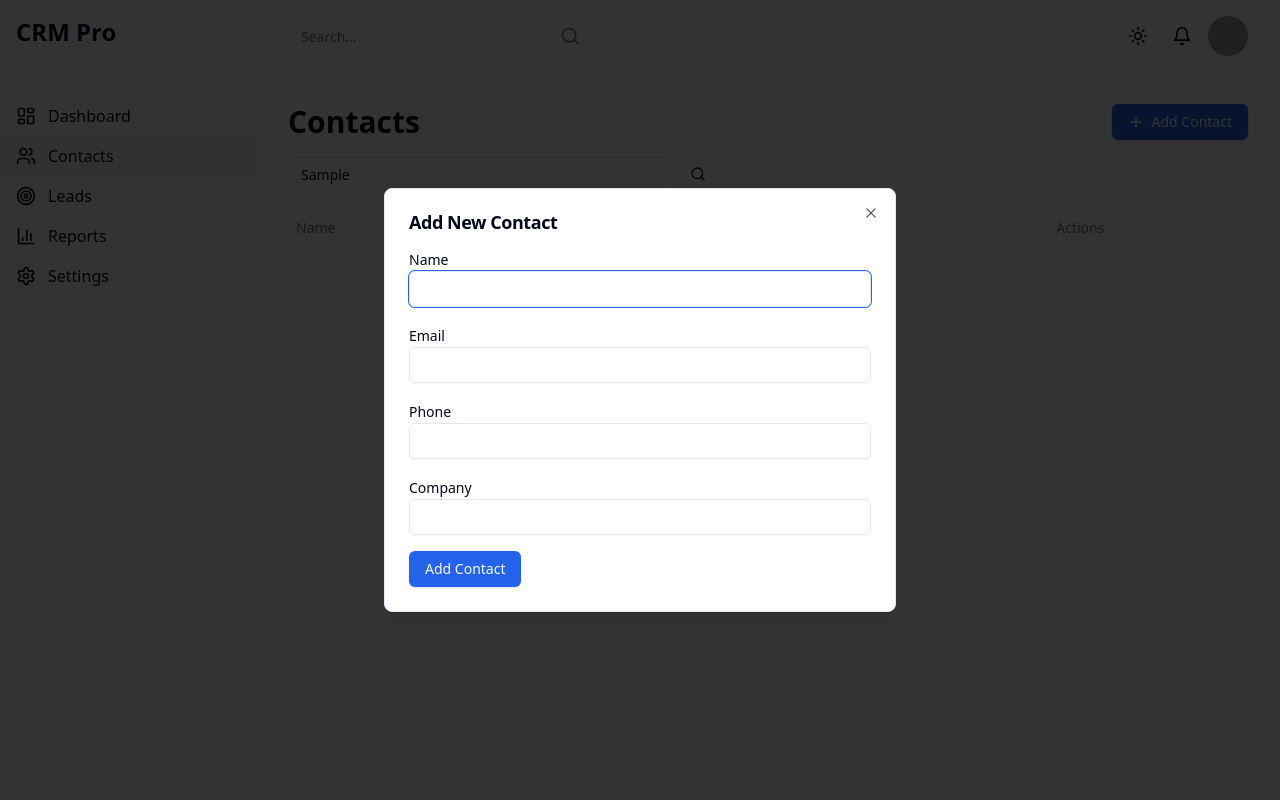
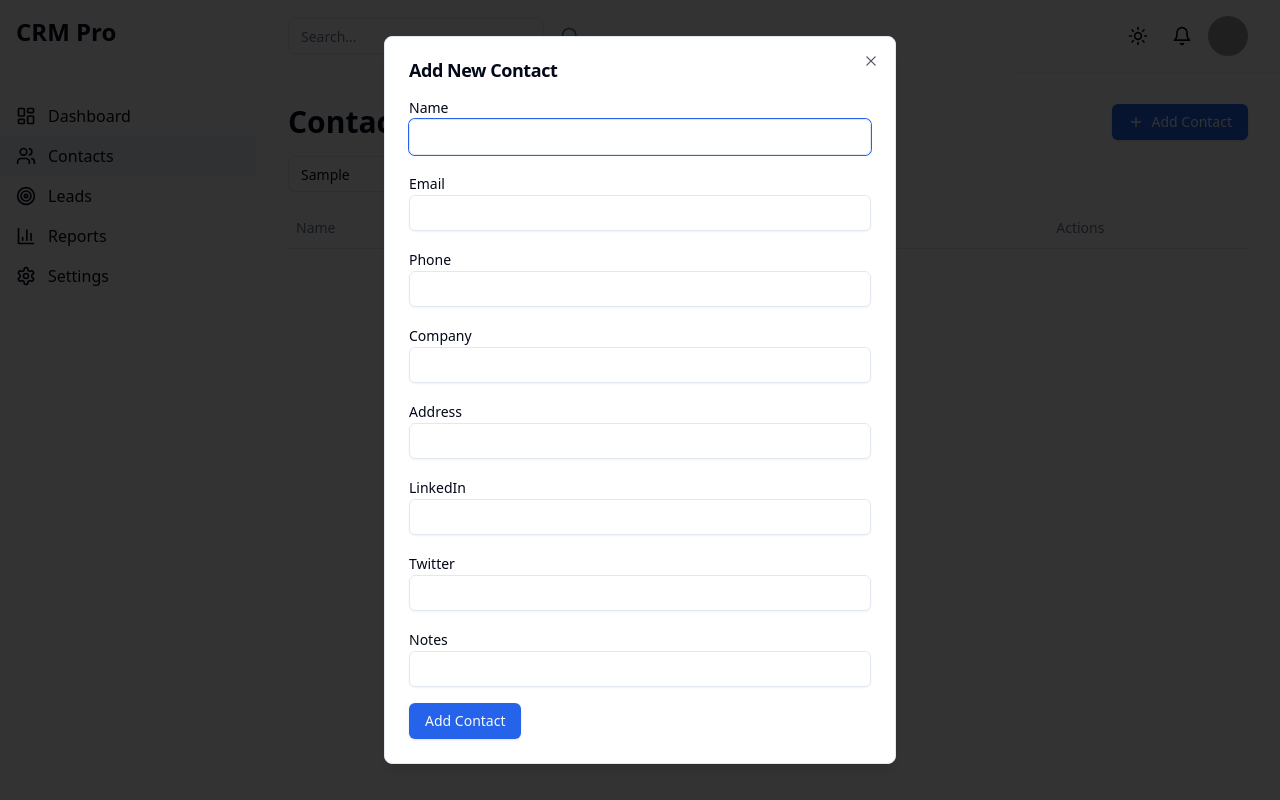
Before and after one commit to markokraemer/sg-121720488069521, a Next.js app: page /contacts in a window 1280 px wide. Both pictures are taken after typing "Sample" into the empty fields and a click on the button "Add Contact". Built offline with nearby package versions, Linux system fonts and the light colour scheme; grey boxes are pictures that could not be loaded.

Commit message:
SOFTGEN MAGIC

```diff
--- a/src/pages/contacts.js
+++ b/src/pages/contacts.js
@@ -2,19 +2,27 @@ import React, { useState, useEffect } from 'react';
 import { Table, TableBody, TableCell, TableHead, TableHeader, TableRow } from "@/components/ui/table";
 import { Button } from "@/components/ui/button";
 import { Input } from "@/components/ui/input";
-import { Plus, Search, Edit, Trash } from 'lucide-react';
+import { Plus, Search, Edit, Trash, ExternalLink } from 'lucide-react';
 import { Dialog, DialogContent, DialogHeader, DialogTitle, DialogTrigger } from "@/components/ui/dialog";
 import { Label } from "@/components/ui/label";
 import { useForm } from "react-hook-form";
 import { zodResolver } from "@hookform/resolvers/zod";
 import * as z from "zod";
 import { useGlobalContext } from '@/context/GlobalContext';
+import Link from 'next/link';
+import { useToast } from "@/components/ui/use-toast";
 
 const contactSchema = z.object({
   name: z.string().min(2, { message: "Name must be at least 2 characters." }),
   email: z.string().email({ message: "Invalid email address." }),
   phone: z.string().regex(/^\+?[1-9]\d{1,14}$/, { message: "Invalid phone number." }),
   company: z.string().min(1, { message: "Company is required." }),
+  address: z.string().optional(),
+  socialMedia: z.object({
+    linkedin: z.string().url({ message: "Invalid LinkedIn URL" }).optional().or(z.literal('')),
+    twitter: z.string().url({ message: "Invalid Twitter URL" }).optional().or(z.literal('')),
+  }).optional(),
+  notes: z.string().optional(),
 });
 
 export default function Contacts() {
@@ -22,6 +30,9 @@ export default function Contacts() {
   const [isAddDialogOpen, setIsAddDialogOpen] = useState(false);
   const [editingContact, setEditingContact] = useState(null);
   const [searchTerm, setSearchTerm] = useState('');
+  const [currentPage, setCurrentPage] = useState(1);
+  const [contactsPerPage] = useState(10);
+  const { toast } = useToast();
 
   const { register, handleSubmit, formState: { errors }, reset } = useForm({
     resolver: zodResolver(contactSchema),
@@ -38,14 +49,22 @@ export default function Contacts() {
         type: 'UPDATE_CONTACT',
         payload: { ...editingContact, ...data }
       });
-      setEditingContact(null);
+      toast({
+        title: "Contact Updated",
+        description: `${data.name} has been successfully updated.`,
+      });
     } else {
       dispatch({
         type: 'ADD_CONTACT',
         payload: { id: Date.now().toString(), ...data }
       });
+      toast({
+        title: "Contact Added",
+        description: `${data.name} has been successfully added to your contacts.`,
+      });
     }
     setIsAddDialogOpen(false);
+    setEditingContact(null);
     reset();
   };
 
@@ -60,6 +79,11 @@ export default function Contacts() {
       type: 'DELETE_CONTACT',
       payload: id
     });
+    toast({
+      title: "Contact Deleted",
+      description: "The contact has been successfully deleted.",
+      variant: "destructive",
+    });
   };
 
   const filteredContacts = state.contacts.filter(contact =>
@@ -67,6 +91,14 @@ export default function Contacts() {
     contact.email.toLowerCase().includes(searchTerm.toLowerCase()) ||
     contact.company.toLowerCase().includes(searchTerm.toLowerCase())
   );
+
+  // Get current contacts
+  const indexOfLastContact = currentPage * contactsPerPage;
+  const indexOfFirstContact = indexOfLastContact - contactsPerPage;
+  const currentContacts = filteredContacts.slice(indexOfFirstContact, indexOfLastContact);
+
+  // Change page
+  const paginate = (pageNumber) => setCurrentPage(pageNumber);
 
   return (
     <div className="space-y-4">
@@ -101,7 +133,7 @@ export default function Contacts() {
           </TableRow>
         </TableHeader>
         <TableBody>
-          {filteredContacts.map((contact) => (
+          {currentContacts.map((contact) => (
             <TableRow key={contact.id}>
               <TableCell className="font-medium">{contact.name}</TableCell>
               <TableCell>{contact.email}</TableCell>
@@ -114,11 +146,30 @@ export default function Contacts() {
                 <Button variant="ghost" className="text-red-500" onClick={() => handleDelete(contact.id)}>
                   <Trash className="h-4 w-4 mr-2" /> Delete
                 </Button>
+                <Link href={`/contacts/${contact.id}`} passHref>
+                  <Button variant="ghost">
+                    <ExternalLink className="h-4 w-4 mr-2" /> View
+                  </Button>
+                </Link>
               </TableCell>
             </TableRow>
           ))}
         </TableBody>
       </Table>
+
+      {/* Pagination */}
+      <div className="flex justify-center mt-4">
+        {Array.from({ length: Math.ceil(filteredContacts.length / contactsPerPage) }, (_, i) => (
+          <Button
+            key={i}
+            onClick={() => paginate(i + 1)}
+            variant={currentPage === i + 1 ? "default" : "outline"}
+            className="mx-1"
+          >
+            {i + 1}
+          </Button>
+        ))}
+      </div>
 
       <Dialog open={isAddDialogOpen} onOpenChange={setIsAddDialogOpen}>
         <DialogContent>
@@ -146,6 +197,24 @@ export default function Contacts() {
               <Input id="company" {...register("company")} />
               {errors.company && <p className="text-red-500 text-sm">{errors.company.message}</p>}
             </div>
+            <div>
+              <Label htmlFor="address">Address</Label>
+              <Input id="address" {...register("address")} />
+            </div>
+            <div>
+              <Label htmlFor="linkedin">LinkedIn</Label>
+              <Input id="linkedin" {...register("socialMedia.linkedin")} />
+              {errors.socialMedia?.linkedin && <p className="text-red-500 text-sm">{errors.socialMedia.linkedin.message}</p>}
+            </div>
+            <div>
+              <Label htmlFor="twitter">Twitter</Label>
+              <Input id="twitter" {...register("socialMedia.twitter")} />
+              {errors.socialMedia?.twitter && <p className="text-red-500 text-sm">{errors.socialMedia.twitter.message}</p>}
+            </div>
+            <div>
+              <Label htmlFor="notes">Notes</Label>
+              <Input id="notes" {...register("notes")} />
+            </div>
             <Button type="submit">{editingContact ? 'Update' : 'Add'} Contact</Button>
           </form>
         </DialogContent>
```
